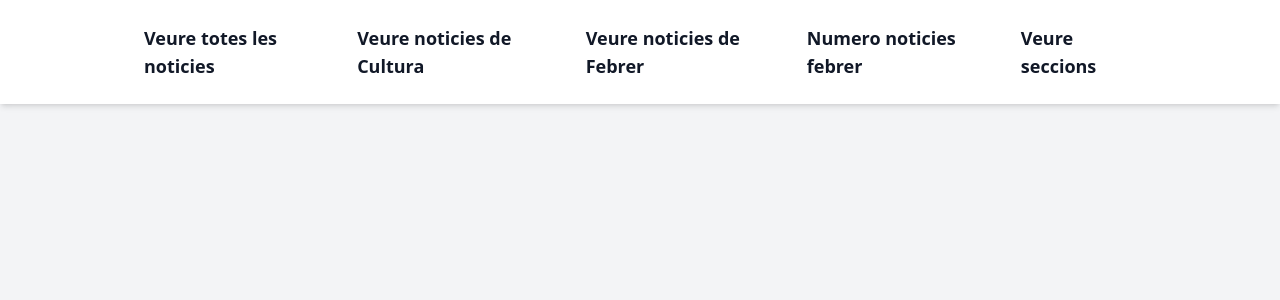
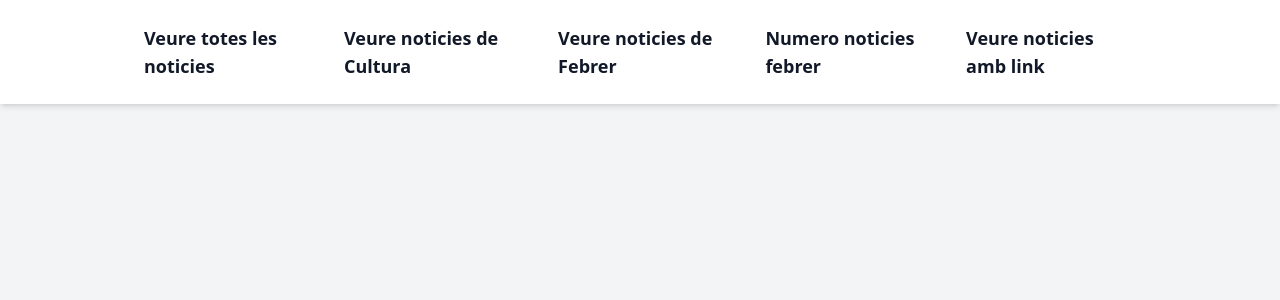
Before and after one commit to MartiVilas/M7-Hub, a PHP site: page /A06/index.php in a window 1280 px wide. Shown: the top 300 px of the page. Run offline with PHP 8.4, Linux system fonts and the light colour scheme; some libraries are stand-ins or nearby versions.

Commit message:
add css and  star part 5

```diff
--- a/A06/index.php
+++ b/A06/index.php
@@ -6,6 +6,8 @@
     <title>A06 - DataBases</title>
     <!-- Incluir Tailwind CSS desde el CDN -->
     <script src="https://cdn.tailwindcss.com"></script>
+    <!-- Icono de base de datos -->
+    <link rel="icon" type="image/png" href="https://cdn-icons-png.flaticon.com/512/4248/4248443.png">
 </head>
 <body class="bg-gray-100 text-gray-800 font-sans">
 
@@ -17,7 +19,7 @@
                 <li><a href="veureNoticiesCultura.php" class="text-gray-900 hover:text-blue-500 text-lg font-semibold transition duration-200">Veure noticies de Cultura</a></li>
                 <li><a href="veureNoticiesFebrer.php" class="text-gray-900 hover:text-blue-500 text-lg font-semibold transition duration-200">Veure noticies de Febrer</a></li>
                 <li><a href="numeroNoticiesFebrer.php" class="text-gray-900 hover:text-blue-500 text-lg font-semibold transition duration-200">Numero noticies febrer</a></li>
-                <li><a href="veureSeccions.php" class="text-gray-900 hover:text-blue-500 text-lg font-semibold transition duration-200">Veure seccions</a></li>
+                <li><a href="veureSeccions.php" class="text-gray-900 hover:text-blue-500 text-lg font-semibold transition duration-200">Veure noticies amb link</a></li>
             </ul>
         </div>
     </nav>
```
Also changed, not shown: A06/veureSeccionsLink.php (added).
